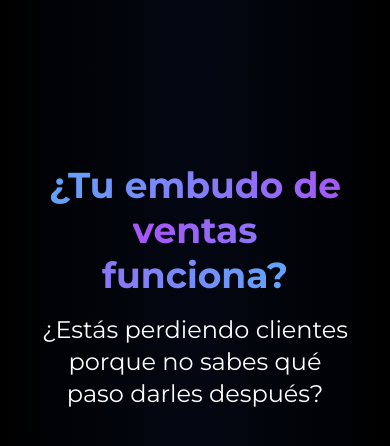
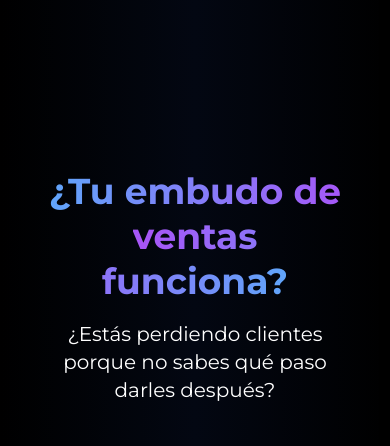
Before and after one commit to NicoAlvarado10/Reto-Tall-Giardiani, an Astro site: page / in a window 390 px wide. Shown: the part 1460-1906 px from the top of the page. Built offline with nearby package versions, Linux system fonts and the light colour scheme; Astro itself is replaced by a stand-in of ours.

Commit message:
Refactor TunnelSection component: adjust text size for better responsiveness on smaller screens

```diff
--- a/src/components/react/TunnelSection.tsx
+++ b/src/components/react/TunnelSection.tsx
@@ -97,7 +97,7 @@ export default function TunnelSection() {
 							  </span>
 				    </h3>
 
-              <p className="text-white text-center mt-4 text-2xl">{item.desc}</p>
+              <p className="text-white text-center mt-4 text-2xl max-sm:text-xl">{item.desc}</p>
             </div>
           ))}
         </div>
```
